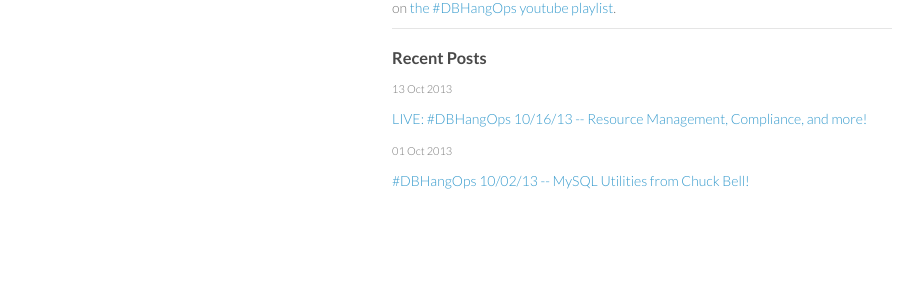
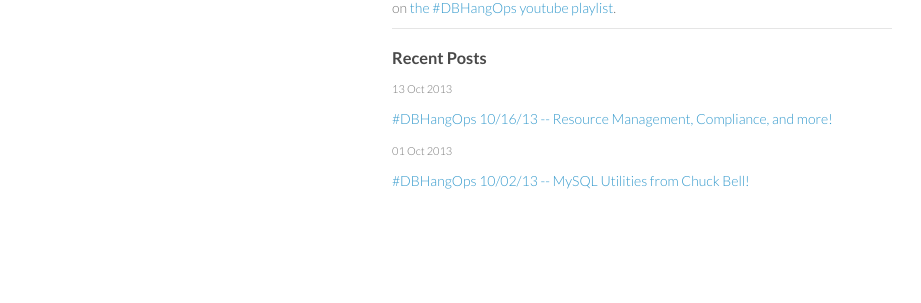
Before and after one commit to dbhangops/dbhangops.github.io, a Jekyll site: the page built from index.html, in a window 1280 px wide. Shown: the part 447-750 px from the top of the page, without its empty margins (178-1099 px from the left). Built offline with Jekyll 4.4.1, drawn with Linux system fonts in a browser that asks for light colours; Markdown is read by kramdown in place of the engine named in the settings; the list of posts is cut into pages by our own code.

```diff
--- a/_posts/2013-10-13-dbhangops-101613-resource-management-compliance-and-more.markdown
+++ b/_posts/2013-10-13-dbhangops-101613-resource-management-compliance-and-more.markdown
@@ -1,6 +1,6 @@
 ---
 layout: post
-title: 'LIVE: #DBHangOps 10/16/13 -- Resource Management, Compliance, and more!'
+title: '#DBHangOps 10/16/13 -- Resource Management, Compliance, and more!'
 categories:
 - computing
 - database
@@ -22,7 +22,9 @@ published: true
 \#DBHangOps 10/16/13 -- Resource Management, Compliance, and more
 =================================================================
 
-**You can join \#DBHangOps at [this google hangout link](http://t.co/guQhCxY0Hb) or watch the [livestream](http://t.co/4beL1mBtTd)**
+This weeks \#DBHangOps is a wrap. Check out the recording below:
+
+<iframe width="560" height="315" src="//www.youtube.com/embed/SjsHsnghNCk" frameborder="0" allowfullscreen="allowfullscreen"> </iframe>
 
 Hello everyone!
 
```
